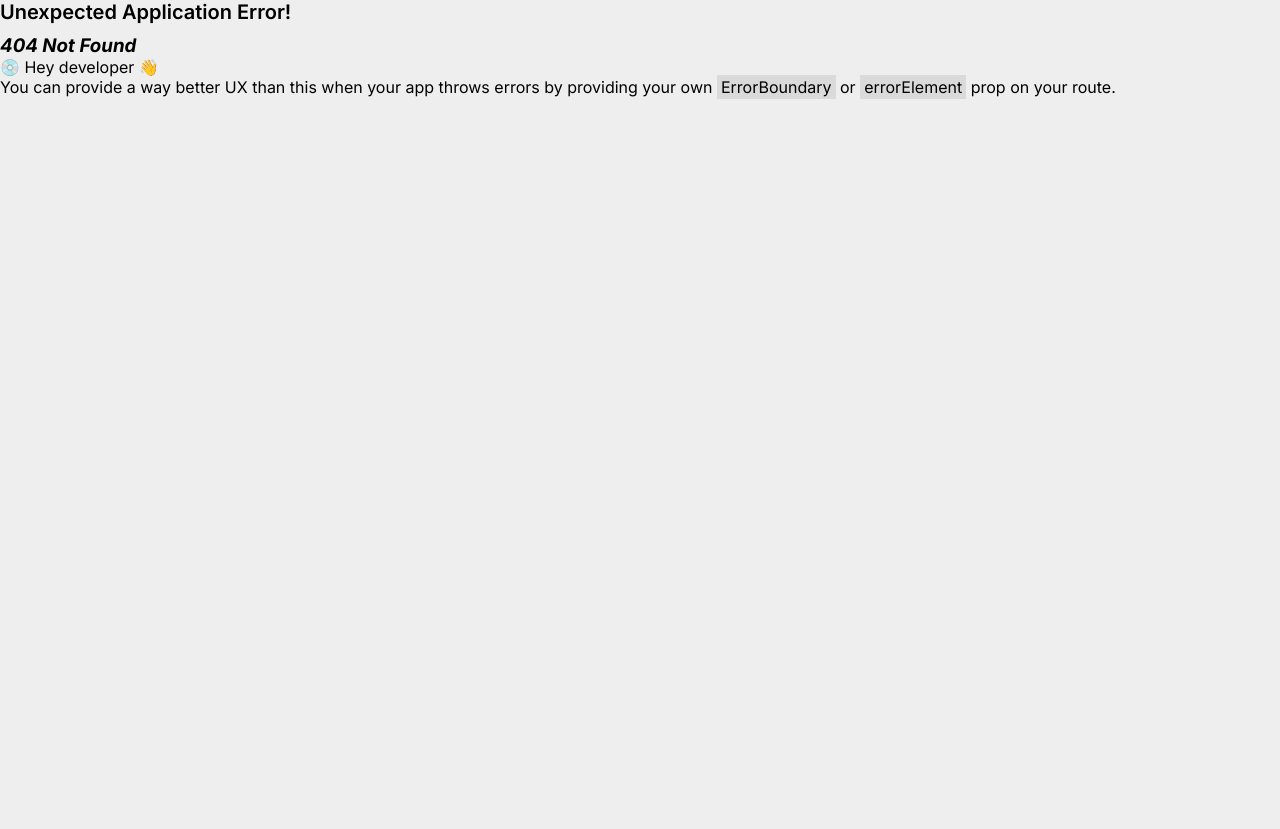
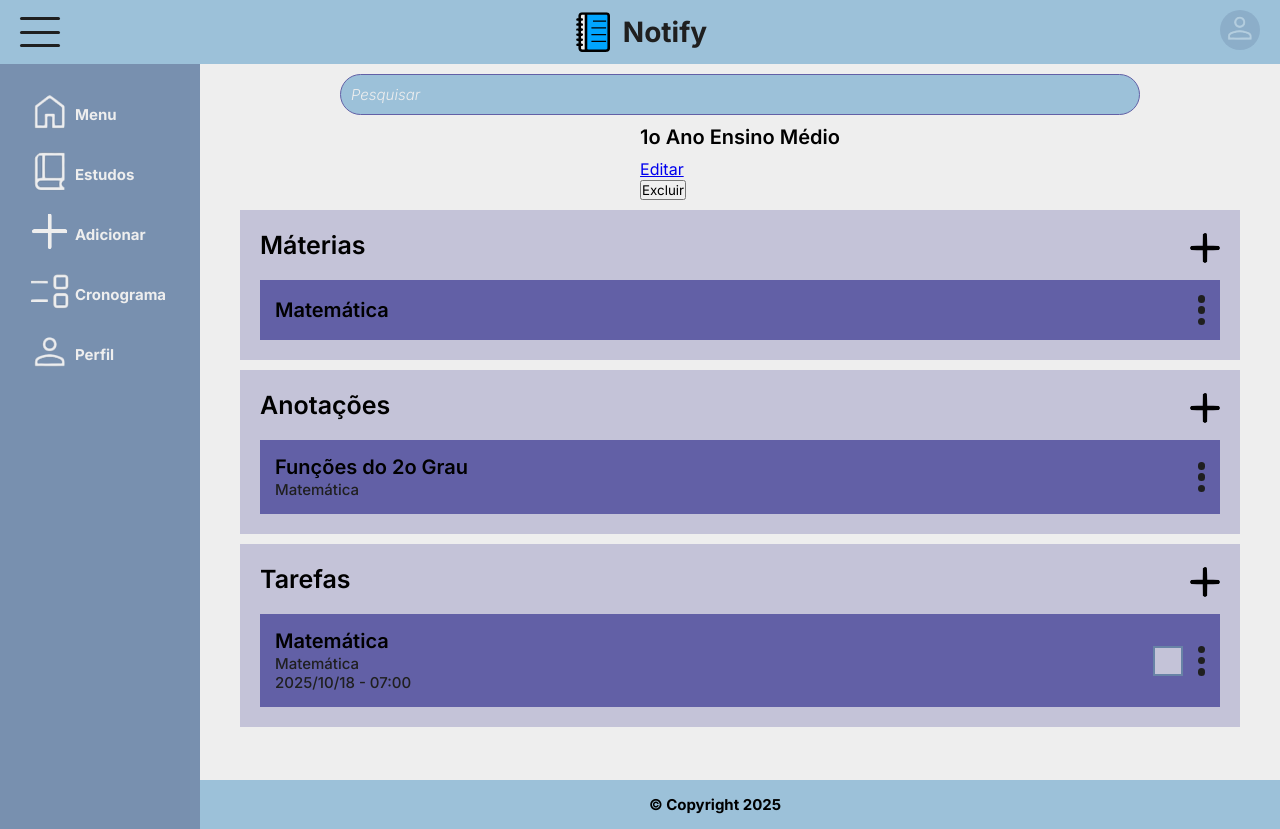
Before and after one commit to Notify-Systems/Notify, a React (Vite) app: page /serie in a window 1280 px wide. Before the commit this address had no page. Before the commit the page ends 800 px from the top, so only its background shows below. Built offline with nearby package versions, Linux system fonts and the light colour scheme.

Commit message:
Estrutura das páginas de séries, matérias, anotações e tarefas

```diff
--- /dev/null
+++ b/src/components/ui/Info.jsx
@@ -0,0 +1,17 @@
+import { Link } from "react-router-dom"
+
+export default function Info({ type, nome }) {
+    return (
+        <section className="info-container">
+            <h2>{nome}</h2>
+            <div className="info-buttons">
+                <Link to={`/edit/${type}`}>
+                    <div className="info-btn">
+                        <span>Editar</span>
+                    </div>
+                </Link>
+                <button className="info-btn">Excluir</button>
+            </div>
+        </section>
+    )
+}
--- a/src/components/ui/Serie.jsx
+++ b/src/components/ui/Serie.jsx
@@ -12,7 +12,7 @@ export default function Serie({ nome, id }) {
                 <h2>{ nome }</h2>
                 <div>
                     <Link to="/add/subject"><img src="/btnAdd.svg" alt="Adicionar Matéria"/></Link>
-                    <Link to="#">
+                    <Link to="/serie">
                         <div className="link">
                             <span></span>
                             <span></span>
--- /dev/null
+++ b/src/pages/Anotacoes.jsx
@@ -0,0 +1,19 @@
+import { useParams } from "react-router-dom"
+import Aside from "../components/layout/Aside"
+import BarraPesquisa from "../components/layout/BarraPesquisa"
+import Info from "../components/ui/Info"
+
+export default function Anotacoes() {
+    const { id } = useParams();
+
+    return (
+        <>
+            <main>
+                <BarraPesquisa />
+                <Info />
+                <textarea className="show-note" readOnly></textarea>
+            </main>
+            <Aside />
+        </>
+    )
+}
--- /dev/null
+++ b/src/pages/Materias.jsx
@@ -0,0 +1,34 @@
+import { useParams, Link } from "react-router-dom"
+import Aside from "../components/layout/Aside"
+import BarraPesquisa from "../components/layout/BarraPesquisa"
+import Info from "../components/ui/Info"
+import Anotacao from "../components/ui/Anotacao"
+import Tarefa from "../components/ui/Tarefa"
+
+export default function Materias() {
+    const { id } = useParams();
+
+    return(
+        <>
+            <main>
+                <BarraPesquisa />
+                <Info nome={"Matemática"} />
+                <section id="anotacoes" className="estudos-container">
+                    <div className="container-title">
+                        <h2>Anotações</h2>
+                        <Link to="add/note"><img src="/btnAdd.svg" alt="Adicionar Anotação"/></Link>
+                    </div>
+                    <Anotacao nome={"Funções do 2o Grau"} />
+                </section>
+                <section id="tarefas" className="estudos-container">
+                    <div className="container-title">
+                        <h2>Tarefas</h2>
+                        <Link to="add/task"><img src="/btnAdd.svg" alt="Adicionar Tarefa"/></Link>
+                    </div>
+                    <Tarefa nome={"Matemática"} prazo={"2025/10/18 - 07:00"} done={false} />
+                </section>
+            </main>
+            <Aside />
+        </>
+    )
+}
--- /dev/null
+++ b/src/pages/Series.jsx
@@ -0,0 +1,42 @@
+import { useParams, Link } from "react-router-dom"
+import Aside from "../components/layout/Aside"
+import BarraPesquisa from "../components/layout/BarraPesquisa"
+import Info from "../components/ui/Info"
+import Materia from "../components/ui/Materia"
+import Anotacao from "../components/ui/Anotacao"
+import Tarefa from "../components/ui/Tarefa"
+
+export default function Series() {
+    const { id } = useParams();
+
+    return (
+        <>
+            <main>
+                <BarraPesquisa />
+                <Info nome={"1o Ano Ensino Médio"} />
+                <section id="materias" className="estudos-container">
+                    <div className="container-title">
+                        <h2>Máterias</h2>
+                        <Link to="add/subject"><img src="/btnAdd.svg" alt="Adicionar Matéria"/></Link>
+                    </div>
+                    <Materia nome={"Matemática"} />
+                </section>
+                <section id="anotacoes" className="estudos-container">
+                    <div className="container-title">
+                        <h2>Anotações</h2>
+                        <Link to="add/note"><img src="/btnAdd.svg" alt="Adicionar Anotação"/></Link>
+                    </div>
+                    <Anotacao nome={"Funções do 2o Grau"} materia={"Matemática"} />
+                </section>
+                <section id="tarefas" className="estudos-container">
+                    <div className="container-title">
+                        <h2>Tarefas</h2>
+                        <Link to="add/task"><img src="/btnAdd.svg" alt="Adicionar Tarefa"/></Link>
+                    </div>
+                    <Tarefa nome={"Matemática"} materia={"Matemática"} prazo={"2025/10/18 - 07:00"} done={false} />
+                </section>
+            </main>
+            <Aside />
+        </>
+    )
+}
--- /dev/null
+++ b/src/pages/Tarefas.jsx
@@ -0,0 +1,25 @@
+import { useParams } from "react-router-dom"
+import Aside from "../components/layout/Aside"
+import BarraPesquisa from "../components/layout/BarraPesquisa"
+import Info from "../components/ui/Info"
+
+export default function Tarefas() {
+    const { id } = useParams();
+
+    return (
+        <>
+            <main>
+                <BarraPesquisa />
+                <Info />
+                <section className="status-tarefa">
+                    <h2>Status:</h2>
+                    <h3>Pendente</h3>
+                    <h2>Data Limite:</h2>
+                    <h3>2025/10/18 - 07:00</h3>
+                    <p>Faltam 4 dias para a data limite</p>
+                </section>
+            </main>
+            <Aside />
+        </>
+    )
+}
```
Also changed, not shown: src/main.jsx (+9 -1 lines).
